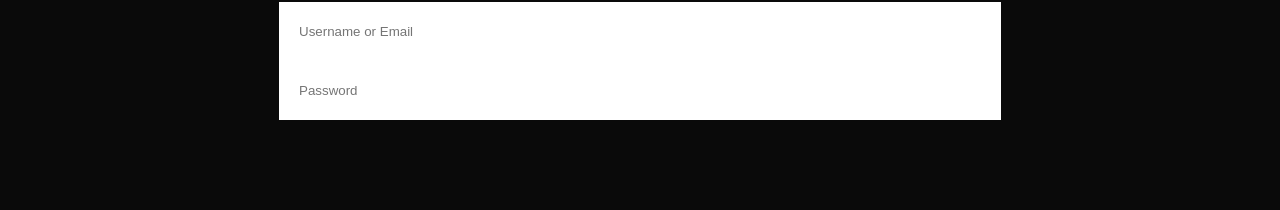
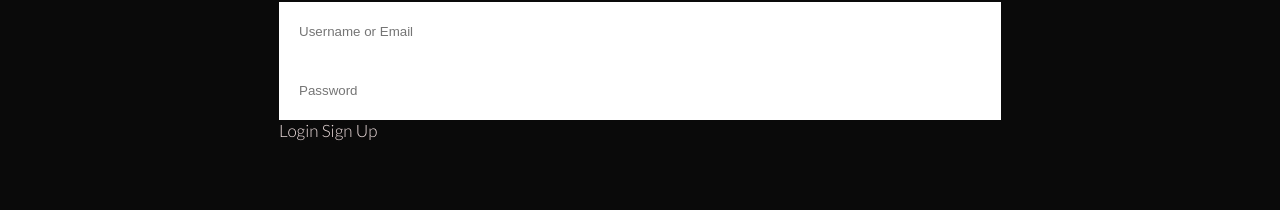
Before and after one commit to AnonDarkRift/HHUB, a plain HTML site: page login.html in a window 1280 px wide. Shown: the part 270-480 px from the top of the page. Drawn offline with Linux system fonts and the light colour scheme.

Commit message:
Update login.html

```diff
--- a/login.html
+++ b/login.html
@@ -33,6 +33,8 @@
     <form id="login-content">
       <input type="text" id="uname" placeholder="Username or Email" required></input><br>
     <input type="password" id="pword" placeholder="Password" required></input><br>
+  <a id="login-submit">Login</a>
+  <a id="login-register">Sign Up</a>
 
 
   </div>
```
